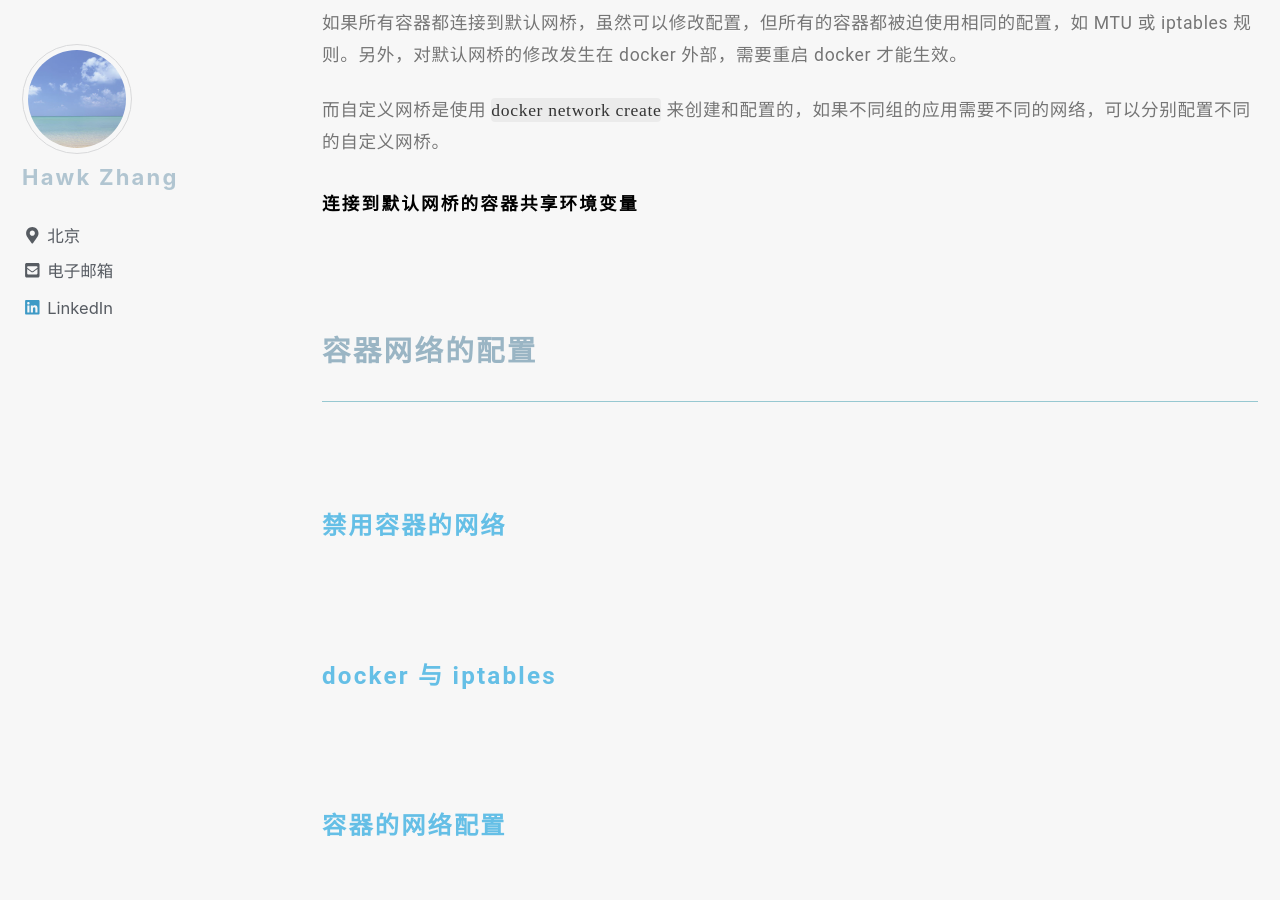
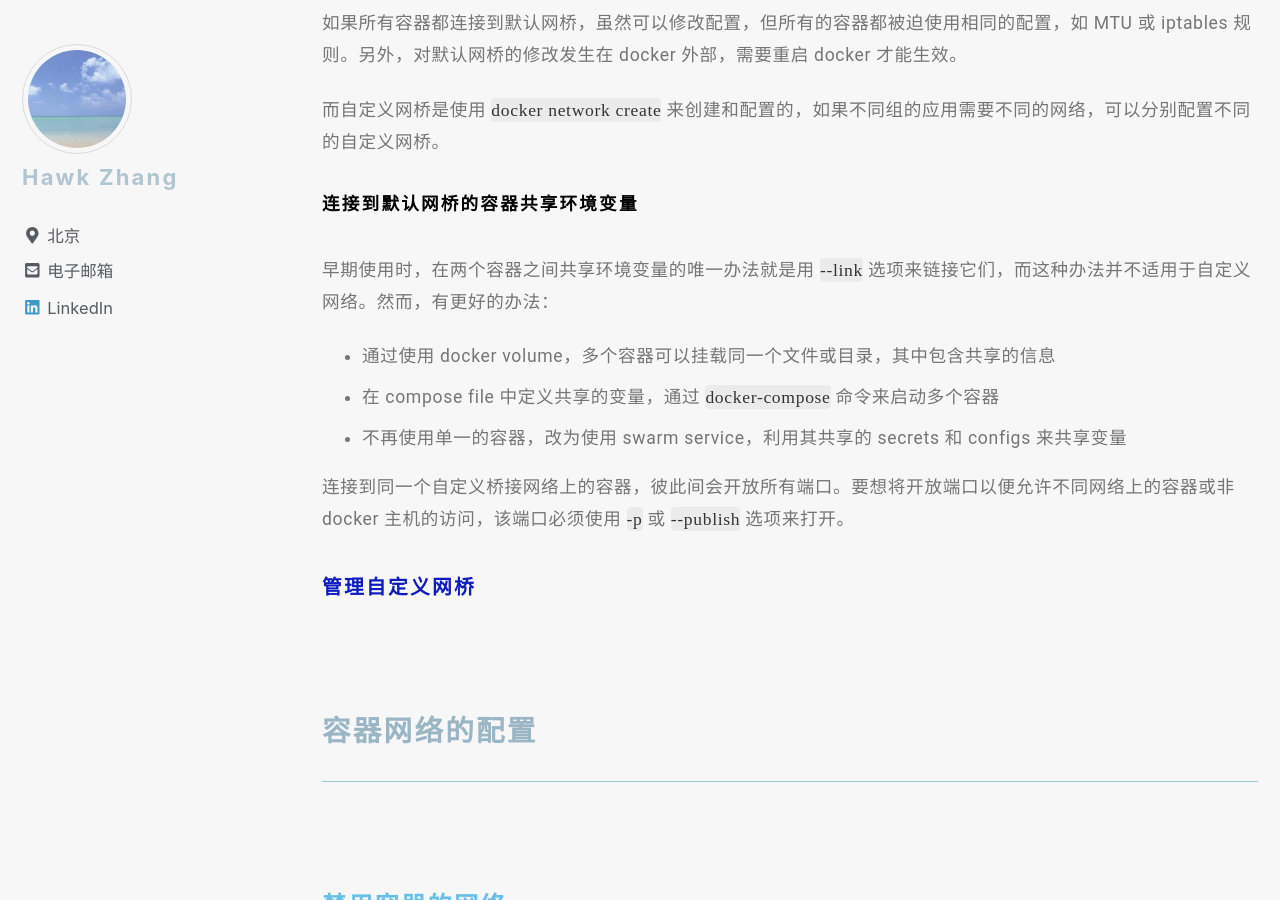
Before and after one commit to narru888/linotes_note, a Jekyll site: the page built from _posts/docker/2018-02-01-docker.basic.md, in a window 1280 px wide and 900 px high, scrolled down 26703 px. Built offline with Jekyll 4.4.1, drawn with Linux system fonts in a browser that asks for light colours; nearby versions of some CDN libraries; a script that is not in the unit is left out; some of the changed text lies outside the part shown.

Commit message:
update on 2018-10-03 12:50:01 CST

```diff
--- a/_posts/docker/2018-02-01-docker.basic.md
+++ b/_posts/docker/2018-02-01-docker.basic.md
@@ -847,7 +847,7 @@ Docker 的网络子系统是可插拔的。使用各种不同的驱动。系统
 
 桥接网络适用于那些运行在同一 docker daemon 宿主的容器。要想实现运行在不同 docker daemon 宿主上的容器之间的通信，要么在操作系统层面管理路由，要么可以使用叠加网络，即 overlay network。
 
-在启动 docker 时，会自动创建一个默认桥接网络，名为 bridge。新创建的容器如果没有指定网络类型，默认会使用该网络。当然也可以创建用户定制的桥接网络。用户定义的桥接网络，其优先级要比该默认的 bridge 网络高。
+在启动 docker 时，会自动创建一个默认桥接网络，名为 bridge。新创建的容器如果没有指定网络类型，默认会使用该网络。当然也可以创建用户定制的桥接网络。用户定义的网桥要比默认的更好用。
 
 
 ##### 自定义网桥与默认网桥的区别
@@ -881,6 +881,17 @@ Docker 的网络子系统是可插拔的。使用各种不同的驱动。系统
 而自定义网桥是使用 `docker network create` 来创建和配置的，如果不同组的应用需要不同的网络，可以分别配置不同的自定义网桥。
 
 ###### 连接到默认网桥的容器共享环境变量
+
+早期使用时，在两个容器之间共享环境变量的唯一办法就是用 `--link` 选项来链接它们，而这种办法并不适用于自定义网络。然而，有更好的办法：
+
+* 通过使用 docker volume，多个容器可以挂载同一个文件或目录，其中包含共享的信息
+* 在 compose file 中定义共享的变量，通过 `docker-compose` 命令来启动多个容器
+* 不再使用单一的容器，改为使用 swarm service，利用其共享的 secrets 和 configs 来共享变量
+
+连接到同一个自定义桥接网络上的容器，彼此间会开放所有端口。要想将开放端口以便允许不同网络上的容器或非 docker 主机的访问，该端口必须使用 `-p` 或 `--publish` 选项来打开。
+
+
+##### 管理自定义网桥
 
 
 
```
